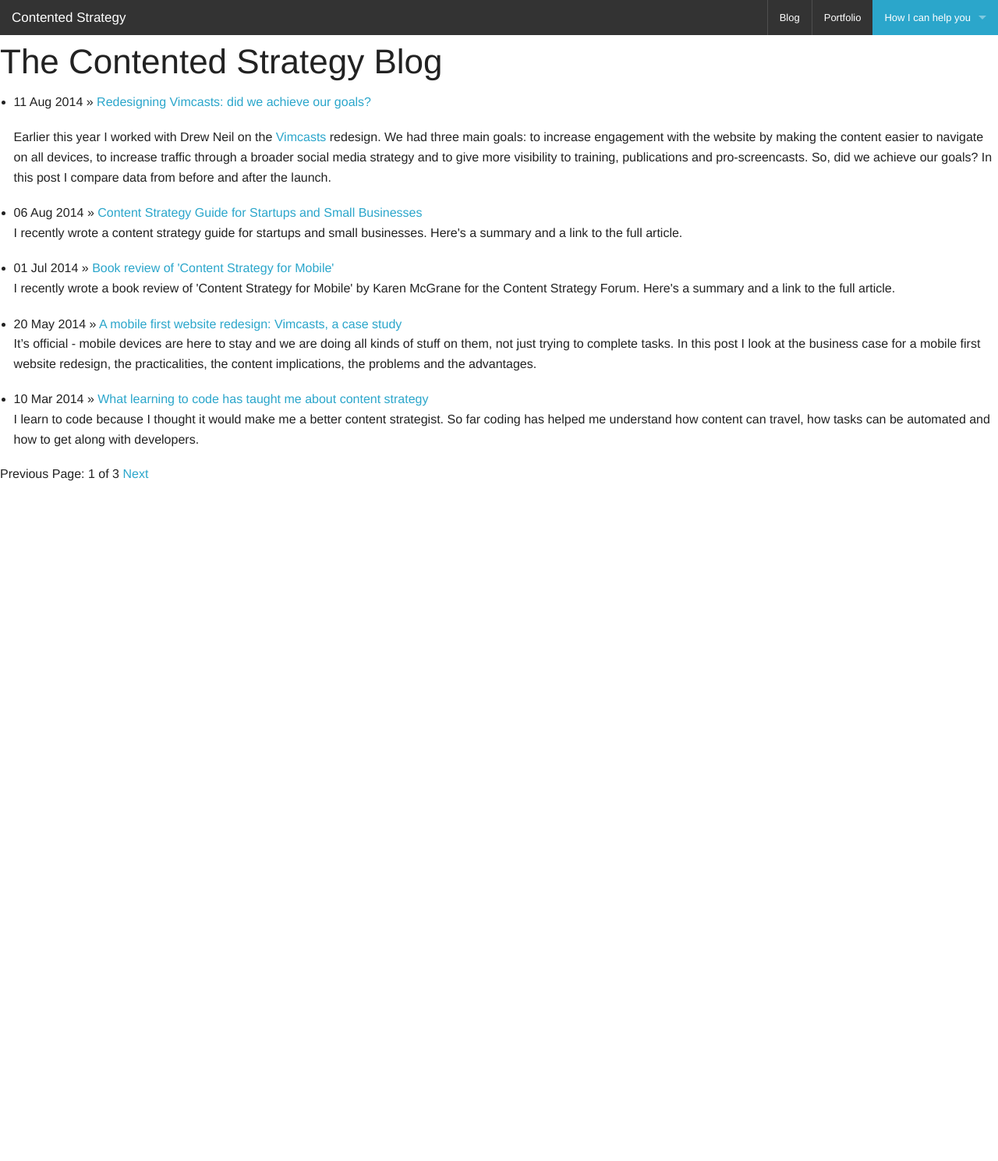
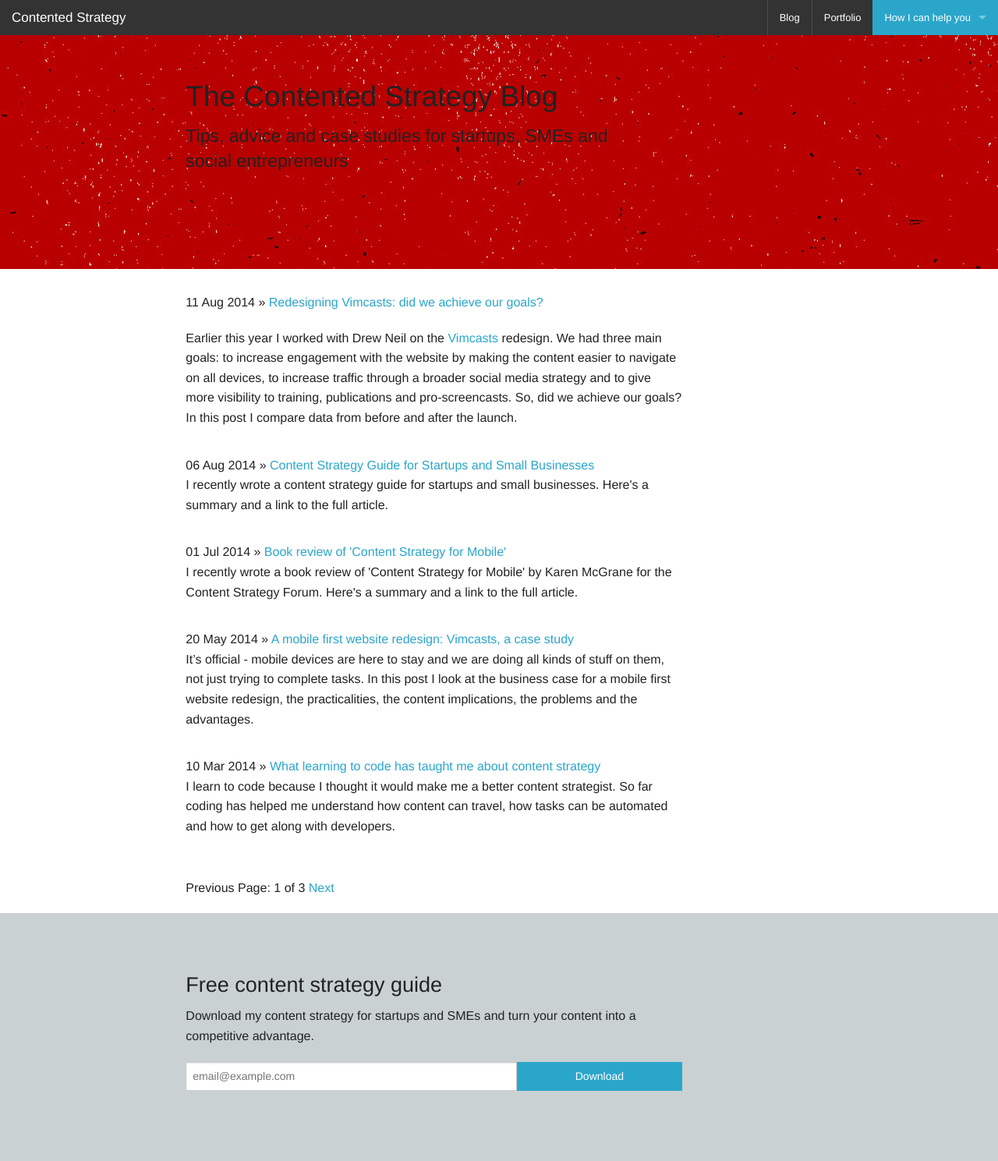
Before and after one commit to smokingpun/smokingpun.github.io, a Jekyll site: the page built from blog/index.html, in a window 1280 px wide. Shown: the whole page at 78% size. Built offline with Jekyll 4.4.1, drawn with Linux system fonts in a browser that asks for light colours; nearby versions of some CDN libraries; the list of posts is cut into pages by our own code; before the commit the page ends 900 px from its top, so only the background shows below that.

Commit message:
add portfolio page and style blog page

```diff
--- a/_layouts/default.html
+++ b/_layouts/default.html
@@ -23,7 +23,7 @@
 <nav class="top-bar" data-topbar role="navigation">
   <ul class="title-area">
     <li class="name">
-      <h1><a href="#">Contented Strategy</a></h1>
+      <h1><a href="/">Contented Strategy</a></h1>
     </li>
      <!-- Remove the class "menu-icon" to get rid of menu icon. Take out "Menu" to just have icon alone -->
     <li class="toggle-topbar menu-icon"><a href="#"><span>Menu</span></a></li>
@@ -33,16 +33,15 @@
     <!-- Right Nav Section -->
     <ul class="right">
     <li class="divider"></li>
-      <li><a href="#">Blog</a></li>
+      <li><a href="/blog/">Blog</a></li>
       <li class="divider"></li>
-      <li><a href="#">Portfolio</a></li>
+      <li><a href="/content-strategy-portfolio.html">Portfolio</a></li>
       <li class= "active has-dropdown">
-        <a href="#">How I can help you</a>
+        <a href="/all-content-strategy-services.html">How I can help you</a>
         <ul class="dropdown">
-          <li><a href="/grow-your-business-through-content.html">Grow your business through content</a></li>
-          <li class="active"><a href="#">Optimise your web redesign process</a></li>
-          <li><a href="">Try out content strategy</a></li>
-          <li><a href="">Get ongoing content support</a></li>
+          <li><a href="/use-content-strategy-to-drive-sales.html">Use content to drive sales</a></li>
+          <li class="active"><a href="/make-redesigns-work-for-your-site-visitors.html">Optimise your web redesign process</a></li>
+          <li><a href="/try-out-content-strategy.html">Try out content strategy</a></li>
         </ul>
       </li>
     </ul>
--- a/blog/index.html
+++ b/blog/index.html
@@ -1,12 +1,26 @@
 ---
 layout: default
 title: Contented Strategy
+body_class: blog
 paginate: 3
 ---
 
+
+<section id = "lets-go">
+  <div class="row">
+    <div class="medium-7 medium-offset-1 large-7 large-offset-1 columns">
+    <div class="value-proposition">
+    <h2>The Contented Strategy Blog</h2>
+    <h4>Tips, advice and case studies for startups, SMEs and social entrepreneurs</h4>
+    </div>
+    </div>
+  </div>
+</section>
+
+
 <section class="blog group">
-      <article>
-      <h1>The Contented Strategy Blog</h1>
+  <div class="row">
+    <div class="medium-8 medium-offset-1 large-8 large-offset-1 columns">
 
         <ul class="posts">
           {% for post in paginator.posts %}
@@ -16,11 +30,16 @@ paginate: 3
             </li>
           {% endfor %}
         </ul>
+      </div>
+     </div>
 
-  </article>
+
 
         <!-- Pagination links -->
       <div class="pagination">
+
+            <div class="row">
+            <div class="medium-8 medium-offset-1 large-8 large-offset-1 columns">
 
 
               {% if paginator.previous_page %}
@@ -36,5 +55,32 @@ paginate: 3
               {% else %}
                 <span class="next ">Next</span>
               {% endif %}
+
+
+
+              </div>
           </div>
         </section>
+
+    <section id="free-content-strategy-guide">
+      <form>
+
+        <div class="row">
+          <div class="medium-8 medium-offset-1 large-8 large-offset-1 columns">
+
+           <h3>Free content strategy guide</h3>
+           <p>Download my content strategy for startups and SMEs and turn your content into a competitive advantage.</p>
+
+            <div class="row collapse">
+                <div class="small-8 columns">
+                    <input type="text" placeholder="email@example.com" />
+                    </div>
+                     <div class="small-4 columns">
+                    <input type="download" value="Download" name="download" class="button postfix"/>
+                    </div>
+                  </div>
+                </div>
+              </div>
+          </form>
+
+     </section>
--- a/css/my.css
+++ b/css/my.css
@@ -6,14 +6,18 @@
 
 }
 
-.all-services-page #lets-go p {
+.all-services-page #lets-go p, .portfolio-page #lets-go p {
   font-size: 1.18rem;
 
 }
 
-.all-services-page #lets-go h3 {
+.all-services-page #lets-go h3, .portfolio-page #lets-go h3 {
   font-size: 1.8rem;
 
+}
+
+.portfolio-page #lets-go {
+  margin-bottom: 0;
 }
 
 #lets-go {
@@ -99,7 +103,7 @@
 }
 
 
-#artios {
+#artios, #bcalm {
   padding-top: 70px;
   padding-bottom: 70px;
   background-color: rgb(201,209,211)
@@ -175,6 +179,14 @@ color: white;
   background-color: rgb(247,247,247)
 }
 
+
+#portfolio-quote {
+  padding-top: 50px;
+  padding-bottom: 50px;
+  background-color: rgb(247,247,247)
+
+}
+
 .tick {
   max-height: 30px;
   margin-right: 1rem;
@@ -206,3 +218,31 @@ color: white;
   padding-bottom: 30px;
 }
 }
+
+
+/*portfolio page*/
+
+#Xoomworks, #vimcasts {
+  padding-top: 70px;
+  padding-bottom: 70px;
+}
+
+.vimcasts {
+  padding-left: 2rem;
+  padding-top: 3rem;
+  padding-bottom: 1rem;
+}
+
+/*blog*/
+
+ul.posts {
+  list-style: none;
+  margin-left: 0;
+}
+
+@media only screen and (min-width: 40.063em) {  /* min-width 641px, medium screens */
+
+ul.posts li {
+  padding-bottom: 15px;
+}
+}
```
Also changed, not shown: content-strategy-portfolio.html (added, +121 -0 lines), images/Vimcasts.svg (added). Lines whose indentation alone changed are shown as unchanged.
